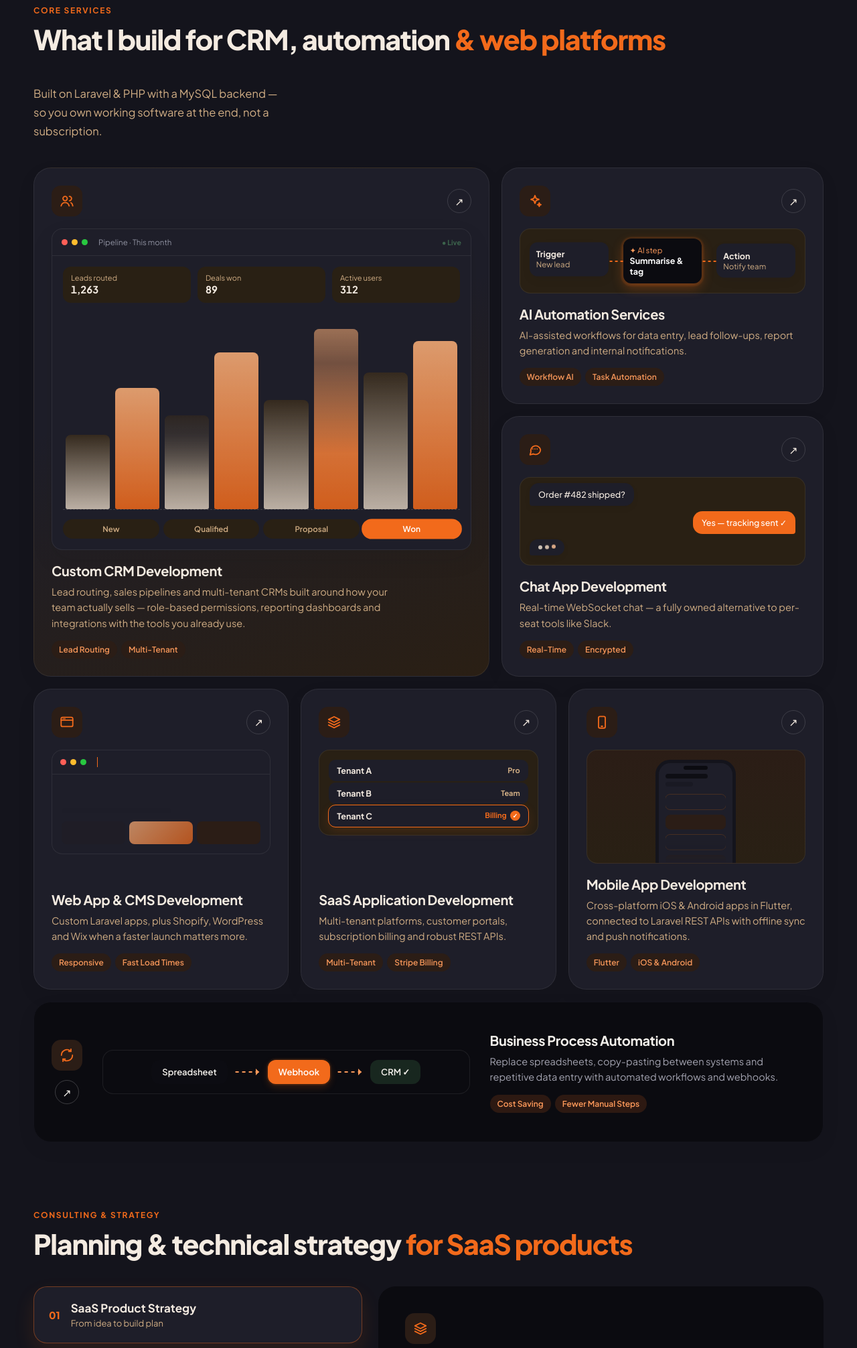
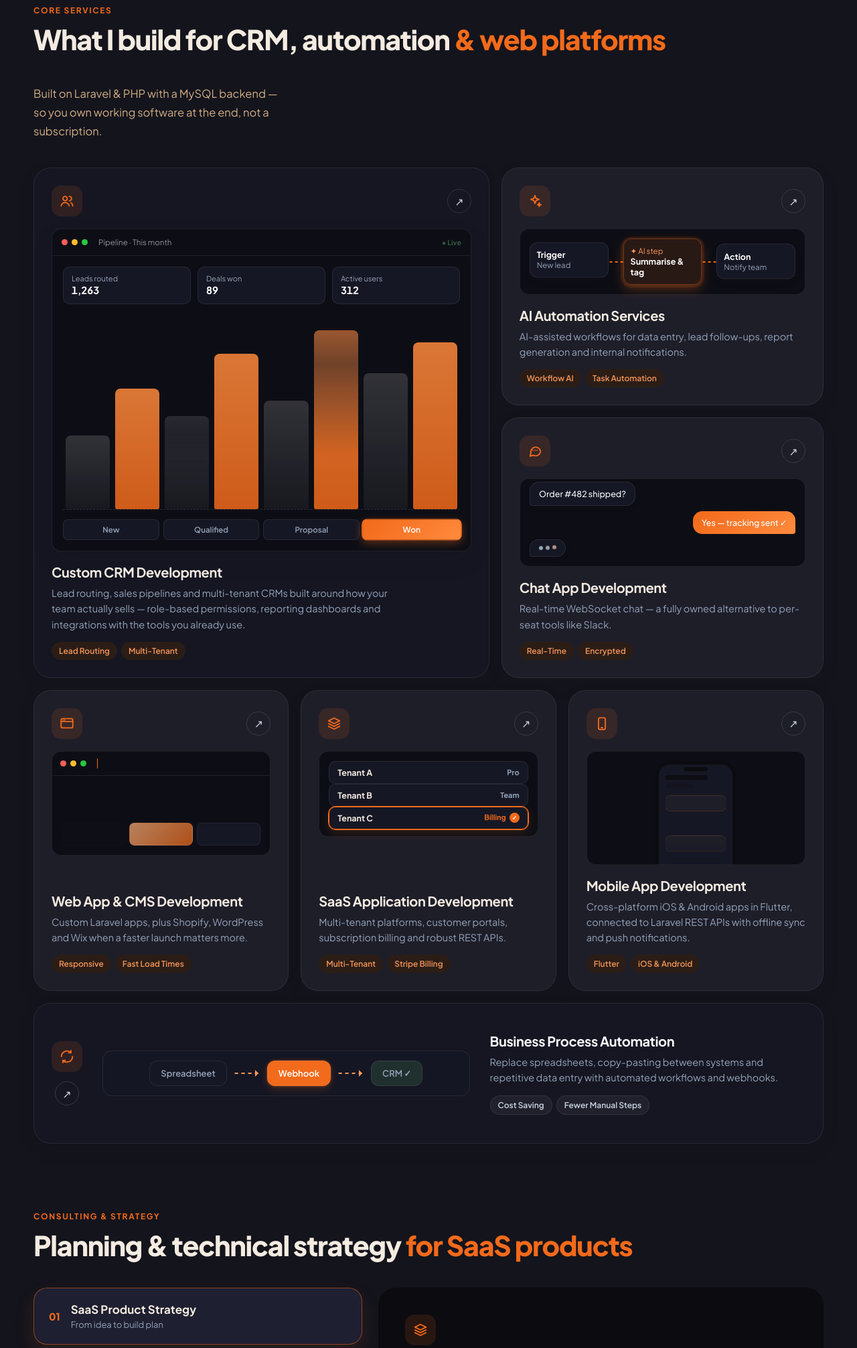
Before and after one commit to akamaanullah/mvc-portfolio, a PHP site: page /services in a window 1280 px wide. Shown: the part 950-2962 px from the top of the page at 67% size. Run offline with PHP 8.4, Linux system fonts and the light colour scheme; data comes from the database, SQL or seed files in the repository; data that the repository does not hold is empty; some libraries are stand-ins or nearby versions.

Commit message:
Replace muddy brown background colors with sleek modern dark slate styling in contact form inputs and services cards

```diff
--- a/public/css/article.css
+++ b/public/css/article.css
@@ -272,7 +272,7 @@ html[data-theme="dark"] .code .c{color:#7d7a88}
 html[data-theme="dark"] .tbl{border:1px solid #462e22;background:#1e1e29}
 html[data-theme="dark"] .tbl th{background:#0b0b10;color:#fff}
 html[data-theme="dark"] .tbl td{border-top:1px solid #462e22}
-html[data-theme="dark"] .tbl tr:nth-child(even) td{background:#271f13}
+html[data-theme="dark"] .tbl tr:nth-child(even) td{background:rgba(255,255,255,0.03)}
 html[data-theme="dark"] .cl.note{background:#141c29;border-color:#462e22}
 html[data-theme="dark"] .cl.note:before{color:#2b6fd6}
 html[data-theme="dark"] .cl.note b{color:#2b6fd6}
--- a/public/css/services-page.css
+++ b/public/css/services-page.css
@@ -458,60 +458,62 @@ html[data-theme="dark"] .marq div{color:#d0ad84}
 html[data-theme="dark"] .marq span:before{color:#f26a1b}
 html[data-theme="dark"] .bc{background:#1e1e29;border:1px solid rgba(255,255,255,0.069)}
 html[data-theme="dark"] .bc:before{background:radial-gradient(400px 220px at var(--mx,80%) var(--my,0%),rgba(242,106,27,.14),transparent 70%)}
-html[data-theme="dark"] .bc:hover{border-color:rgba(242,106,27,.3)}
-html[data-theme="dark"] .bi{background:#2b1d16;color:#f26a1b}
+html[data-theme="dark"] .bc:hover{border-color:rgba(242,106,27,.35)}
+html[data-theme="dark"] .bi{background:rgba(242,106,27,0.12);color:#f26a1b}
 html[data-theme="dark"] .bc:hover .bi{background:#f26a1b;color:#fff}
-html[data-theme="dark"] .ba{border:1.5px solid rgba(255,255,255,0.138)}
-html[data-theme="dark"] .bc:hover .ba{background:#0b0b10;color:#fff;border-color:#14141c}
-html[data-theme="dark"] .bt p{color:#d0ad84}
-html[data-theme="dark"] .b-crm{background:linear-gradient(160deg,#1e1e29 40%,#2a1f14)}
-html[data-theme="dark"] .b-auto{background:#0b0b10;color:#f4f1ec;border-color:#14141c}
-html[data-theme="dark"] .b-auto .bt p{color:#a3a3b0}
-html[data-theme="dark"] .b-auto .ba{border-color:rgba(255,255,255,.2)}
+html[data-theme="dark"] .ba{border:1.5px solid rgba(255,255,255,0.12);color:#cbd5e1}
+html[data-theme="dark"] .bc:hover .ba{background:#f26a1b;color:#fff;border-color:#f26a1b}
+html[data-theme="dark"] .bt p{color:#94a3b8}
+html[data-theme="dark"] .b-crm{background:#151622;border:1px solid rgba(255,255,255,0.08)}
+html[data-theme="dark"] .b-auto{background:#151622;color:#f8fafc;border-color:rgba(255,255,255,0.08)}
+html[data-theme="dark"] .b-auto .bt p{color:#94a3b8}
+html[data-theme="dark"] .b-auto .ba{border-color:rgba(255,255,255,.15)}
 html[data-theme="dark"] .b-auto:hover .ba{background:#f26a1b;border-color:#f26a1b}
-html[data-theme="dark"] .b-auto .tg span{background:rgba(242,106,27,.15);color:#ff9a5a}
-html[data-theme="dark"] .mk{background:#292014;border:1px solid rgba(255,255,255,0.069)}
-html[data-theme="dark"] .crmk{background:#1e1e29}
-html[data-theme="dark"] .crmk .mkbar{border-bottom:1px solid rgba(255,255,255,0.069)}
-html[data-theme="dark"] .kpis div{background:#292014}
-html[data-theme="dark"] .kpis small{color:#d0ad84}
-html[data-theme="dark"] .bars{border-bottom:1px dashed rgba(255,255,255,0.138)}
-html[data-theme="dark"] .bars i{background:linear-gradient(180deg,#ffb27a,#f26a1b)}
-html[data-theme="dark"] .bars i:nth-child(odd){background:linear-gradient(180deg,#3a2d1d,#d9cbbb)}
-html[data-theme="dark"] .pipe span{background:#292014;color:#d0ad84}
-html[data-theme="dark"] .pipe .on{background:#f26a1b;color:#fff}
-html[data-theme="dark"] .node{background:#1e1e29;color:#d0ad84}
-html[data-theme="dark"] .node b{color:#f4ebe1}
-html[data-theme="dark"] .node.ai{background:#0b0b10;color:#ff9a5a}
-html[data-theme="dark"] .node.ai b{color:#fff}
+html[data-theme="dark"] .b-auto .tg span{background:rgba(255,255,255,0.05);color:#cbd5e1;border:1px solid rgba(255,255,255,0.08)}
+html[data-theme="dark"] .mk{background:#0d0e15;border:1px solid rgba(255,255,255,0.08);border-radius:14px}
+html[data-theme="dark"] .crmk{background:#0d0e15}
+html[data-theme="dark"] .crmk .mkbar{border-bottom:1px solid rgba(255,255,255,0.08);color:#94a3b8}
+html[data-theme="dark"] .kpis div{background:#161724;border:1px solid rgba(255,255,255,0.08);border-radius:10px}
+html[data-theme="dark"] .kpis small{color:#94a3b8}
+html[data-theme="dark"] .kpis b{color:#ffffff}
+html[data-theme="dark"] .bars{border-bottom:1px dashed rgba(255,255,255,0.12)}
+html[data-theme="dark"] .bars i{background:linear-gradient(180deg,#ff8a3d,#f26a1b)}
+html[data-theme="dark"] .bars i:nth-child(odd){background:linear-gradient(180deg,rgba(255,255,255,0.18),rgba(255,255,255,0.06))}
+html[data-theme="dark"] .pipe span{background:#161724;color:#94a3b8;border:1px solid rgba(255,255,255,0.08);border-radius:8px}
+html[data-theme="dark"] .pipe .on{background:linear-gradient(135deg,#f26a1b,#ff8a3d);color:#fff;box-shadow:0 4px 12px rgba(242,106,27,0.35);border-color:#f26a1b}
+html[data-theme="dark"] .node{background:#161724;color:#94a3b8;border:1px solid rgba(255,255,255,0.08)}
+html[data-theme="dark"] .node b{color:#ffffff}
+html[data-theme="dark"] .node.ai{background:rgba(242,106,27,0.12);color:#ff9a5a;border:1px solid rgba(242,106,27,0.35)}
+html[data-theme="dark"] .node.ai b{color:#ffffff}
 html[data-theme="dark"] .wire{background:repeating-linear-gradient(90deg,#f26a1b 0 4px,transparent 4px 8px);background-size:16px 2px}
-html[data-theme="dark"] .bub.l{background:#1e1e29}
-html[data-theme="dark"] .bub.r{background:#f26a1b;color:#fff}
-html[data-theme="dark"] .typing i{background:#c9bfb3}
-html[data-theme="dark"] .wbmk{background:#1e1e29}
-html[data-theme="dark"] .wbmk .mkbar{border-bottom:1px solid rgba(255,255,255,0.069)}
-html[data-theme="dark"] .wbg .hl{background:#0b0b10}
-html[data-theme="dark"] .wbg .ln{background:#362a1a}
-html[data-theme="dark"] .tiles i{background:#2b1d16}
+html[data-theme="dark"] .bub.l{background:#161724;color:#f1f5f9;border:1px solid rgba(255,255,255,0.08)}
+html[data-theme="dark"] .bub.r{background:linear-gradient(135deg,#f26a1b,#ff8a3d);color:#fff}
+html[data-theme="dark"] .typing i{background:#94a3b8}
+html[data-theme="dark"] .wbmk{background:#0d0e15}
+html[data-theme="dark"] .wbmk .mkbar{border-bottom:1px solid rgba(255,255,255,0.08)}
+html[data-theme="dark"] .wbg .hl{background:#161724}
+html[data-theme="dark"] .wbg .ln{background:rgba(255,255,255,0.12)}
+html[data-theme="dark"] .tiles i{background:#161724;border:1px solid rgba(255,255,255,0.06)}
 html[data-theme="dark"] .tiles i:nth-child(2){background:linear-gradient(135deg,#ffb27a,#f26a1b)}
-html[data-theme="dark"] .ten{background:#1e1e29}
-html[data-theme="dark"] .ten span{color:#d0ad84}
-html[data-theme="dark"] .ten.on{outline:1.5px solid #f26a1b}
+html[data-theme="dark"] .ten{background:#161724;border:1px solid rgba(255,255,255,0.08)}
+html[data-theme="dark"] .ten span{color:#94a3b8}
+html[data-theme="dark"] .ten.on{outline:1.5px solid #f26a1b;border-color:#f26a1b}
 html[data-theme="dark"] .ten.on span{color:#f26a1b}
-html[data-theme="dark"] .mbmk{background:linear-gradient(180deg,#2b1d16,#292014)}
-html[data-theme="dark"] .phone{background:#1e1e29;border:5px solid #14141c}
-html[data-theme="dark"] .notch{background:#0b0b10}
-html[data-theme="dark"] .pl{background:#0b0b10}
-html[data-theme="dark"] .pc{background:#2b1d16}
-html[data-theme="dark"] .pn{background:#0b0b10;color:#fff}
-html[data-theme="dark"] .aumk{background:rgba(30,30,41,0.04);border-color:rgba(255,255,255,.08)}
-html[data-theme="dark"] .chip2{background:rgba(30,30,41,0.07)}
+html[data-theme="dark"] .mbmk{background:#0d0e15}
+html[data-theme="dark"] .phone{background:#161724;border:5px solid #0b0c10}
+html[data-theme="dark"] .notch{background:#0b0c10}
+html[data-theme="dark"] .pl{background:#0b0c10}
+html[data-theme="dark"] .pc{background:#161724}
+html[data-theme="dark"] .pn{background:#161724;color:#fff}
+html[data-theme="dark"] .aumk{background:rgba(22,23,36,0.5);border-color:rgba(255,255,255,.08)}
+html[data-theme="dark"] .chip2{background:#161724;border:1px solid rgba(255,255,255,0.08);color:#94a3b8}
 html[data-theme="dark"] .chip2.o{background:#f26a1b;color:#fff}
 html[data-theme="dark"] .arrw{background:repeating-linear-gradient(90deg,#ff9a5a 0 5px,transparent 5px 10px);background-size:20px 2px}
-html[data-theme="dark"] .tab{background:rgba(30,30,41,0.6);border:1px solid rgba(255,255,255,0.081)}
-html[data-theme="dark"] .tab small{color:#d0ad84}
-html[data-theme="dark"] .tab .tn{color:rgba(244,235,225,0.25)}
-html[data-theme="dark"] .tab[aria-selected=true]{background:#1e1e29;border-color:rgba(242,106,27,.4)}
+html[data-theme="dark"] .tab{background:#161724;border:1px solid rgba(255,255,255,0.08)}
+html[data-theme="dark"] .tab small{color:#94a3b8}
+html[data-theme="dark"] .tab .tn{color:rgba(255,255,255,0.3)}
+html[data-theme="dark"] .tab[aria-selected=true]{background:#1e1f30;border-color:rgba(242,106,27,.5)}
+html[data-theme="dark"] .tab[aria-selected=true] .tn{color:#f26a1b}
 html[data-theme="dark"] .tab[aria-selected=true] .tn{color:#f26a1b}
 html[data-theme="dark"] .tab:focus-visible{outline:2px solid #f26a1b}
 html[data-theme="dark"] .panel{background:#0b0b10;color:#f4f1ec}
```
Also changed, not shown: public/css/contact-page.css (+52 -50 lines).
